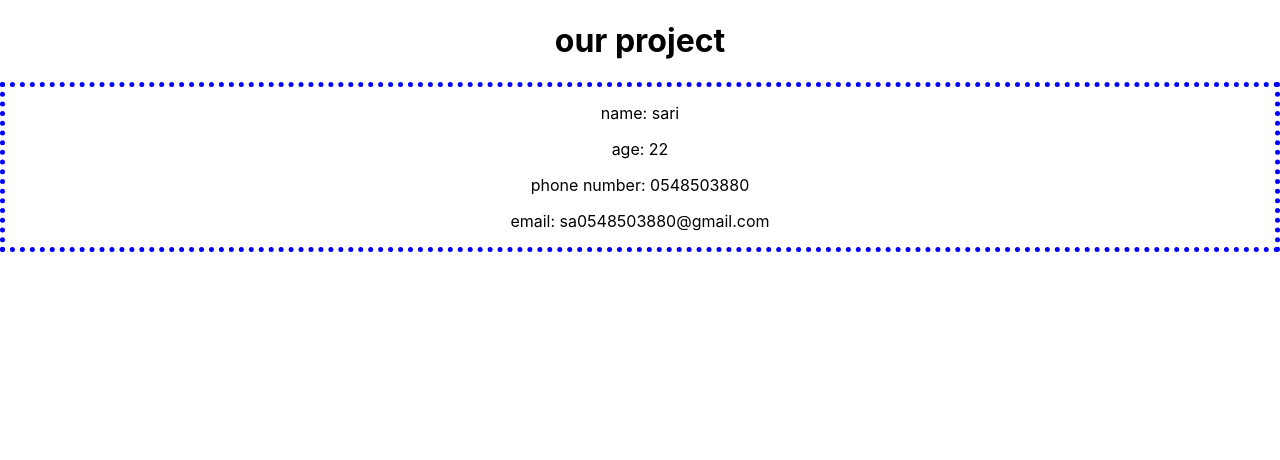
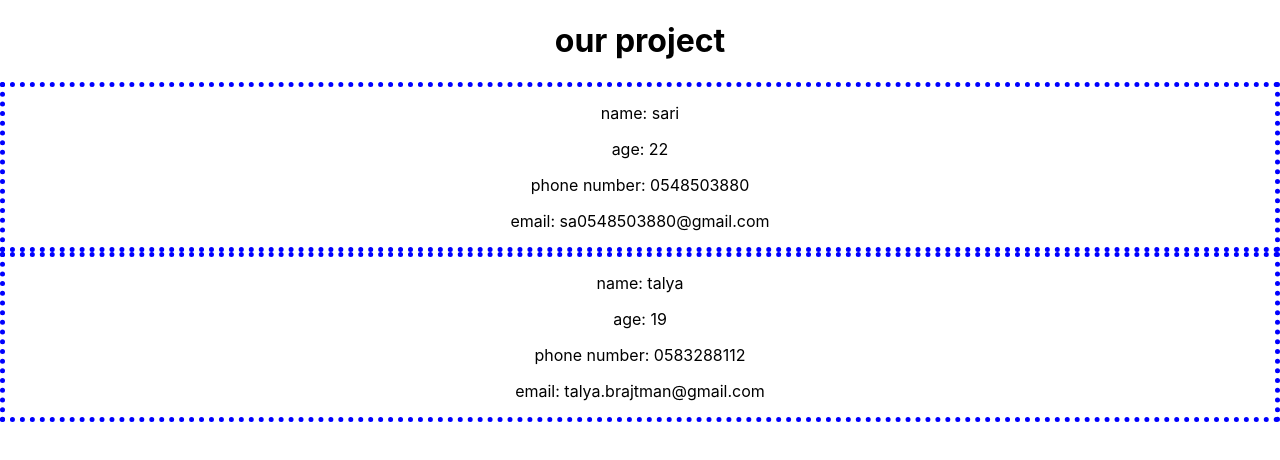
Before and after one commit to sariHeber/shvavim-git, a React (Create React App) app in the folder our-project/: page / in a window 1280 px wide. Shown: the top 460 px of the page. Built offline with nearby package versions, Linux system fonts and the light colour scheme.

Commit message:
add talya details

```diff
--- a/our-project/src/components/ourComponents.jsx
+++ b/our-project/src/components/ourComponents.jsx
@@ -1,5 +1,6 @@
 import React from "react";
 import { SariHeimannComp } from "./sariHeimann";
+import { TalyaBrajtman } from "./talyaBrajtman";
 
 export const OurComponents = () => {
 
@@ -7,7 +8,7 @@ export const OurComponents = () => {
         <div>
             <h1>our project</h1>
             <SariHeimannComp></SariHeimannComp>
-            <talyaBrajtman></talyaBrajtman>
+            <TalyaBrajtman></TalyaBrajtman>
         </div>
     )
 }
--- /dev/null
+++ b/our-project/src/components/talyaBrajtman.jsx
@@ -0,0 +1,13 @@
+import React from "react";
+
+export const TalyaBrajtman = () => {
+    return <>
+        <div style={{ borderColor: 'blue', borderWidth: '5px', borderStyle: 'dotted' }}>
+            <p>name: talya</p>
+            <p> age: 19</p>
+            <p> phone number: 0583288112</p>
+            <p> email: talya.brajtman@gmail.com</p>
+        </div>
+    </>
+
+}
```
